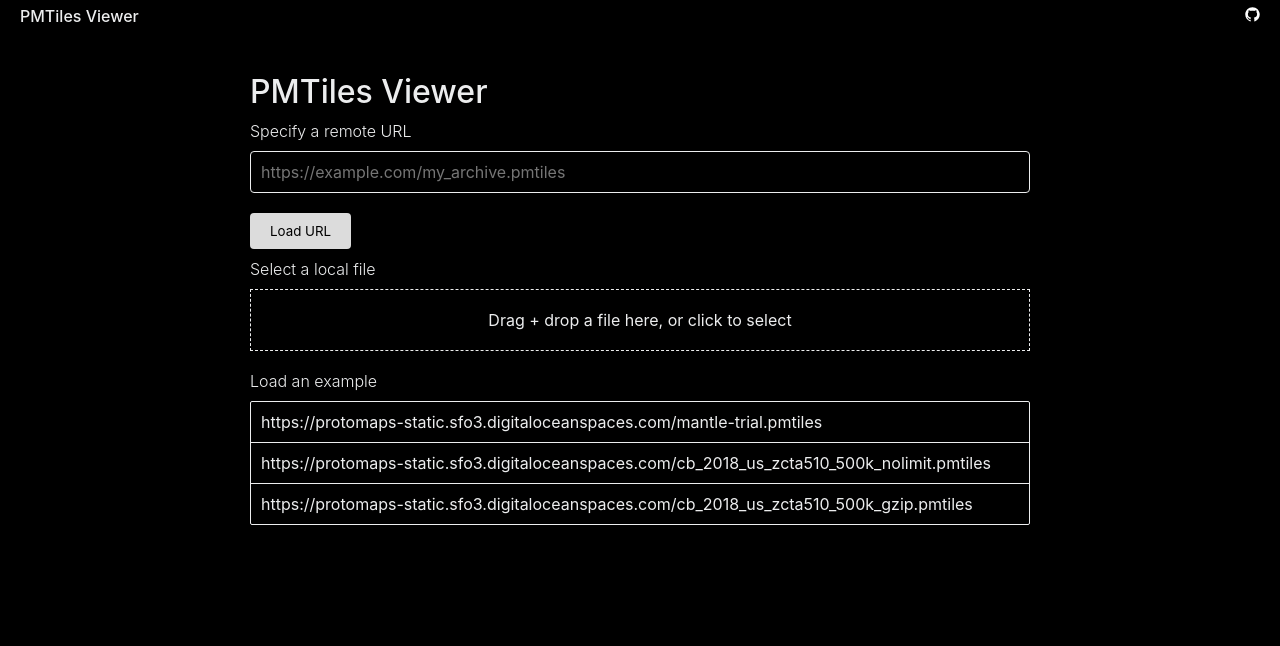
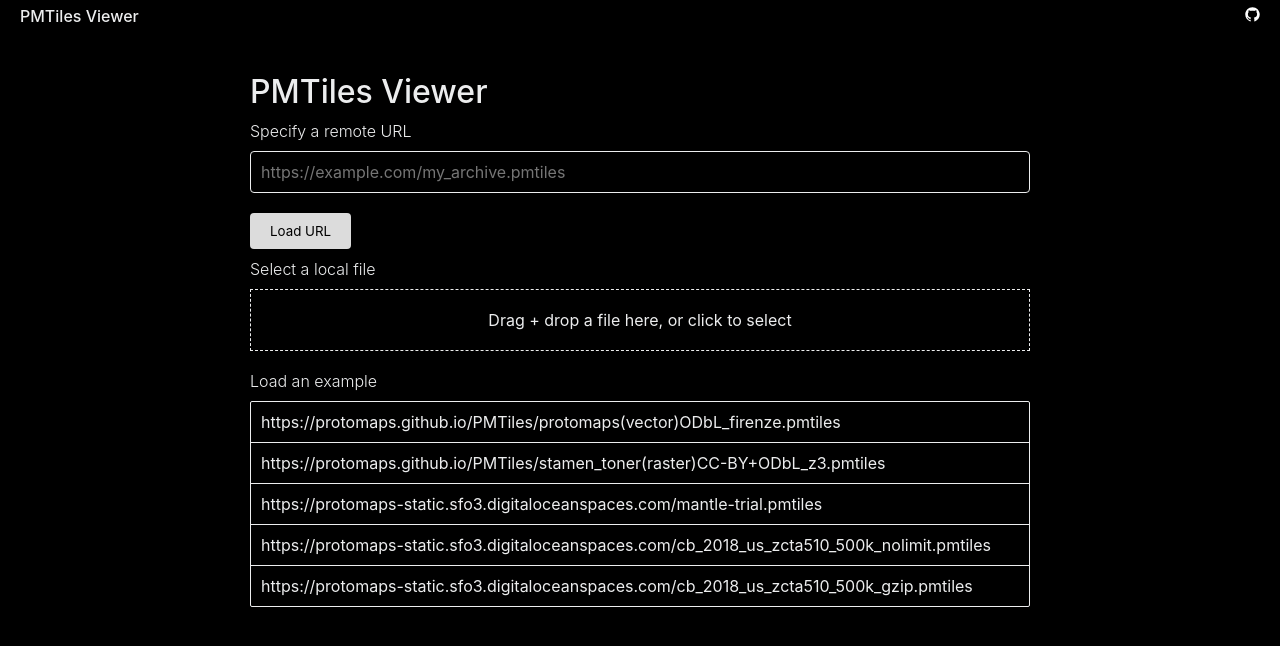
Before and after one commit to protomaps/PMTiles, a React (Vite) app in the folder app/: page / in a window 1280 px wide. Shown: the top 646 px of the page. Built offline with nearby package versions, Linux system fonts and the light colour scheme; a web font is replaced by a local one.

Commit message:
add spec v3 examples to viewer

```diff
--- a/app/src/Start.tsx
+++ b/app/src/Start.tsx
@@ -98,9 +98,11 @@
 });
 
 const EXAMPLE_FILES = [
+  "https://protomaps.github.io/PMTiles/protomaps(vector)ODbL_firenze.pmtiles",
+  "https://protomaps.github.io/PMTiles/stamen_toner(raster)CC-BY+ODbL_z3.pmtiles",
   "https://protomaps-static.sfo3.digitaloceanspaces.com/mantle-trial.pmtiles",
   "https://protomaps-static.sfo3.digitaloceanspaces.com/cb_2018_us_zcta510_500k_nolimit.pmtiles",
-  "https://protomaps-static.sfo3.digitaloceanspaces.com/cb_2018_us_zcta510_500k_gzip.pmtiles",
+  "https://protomaps-static.sfo3.digitaloceanspaces.com/cb_2018_us_zcta510_500k_gzip.pmtiles"
 ];
 
 function Start(props: {
```
Also changed, not shown: 2 other files (tests, documents, lock files or other folders).
